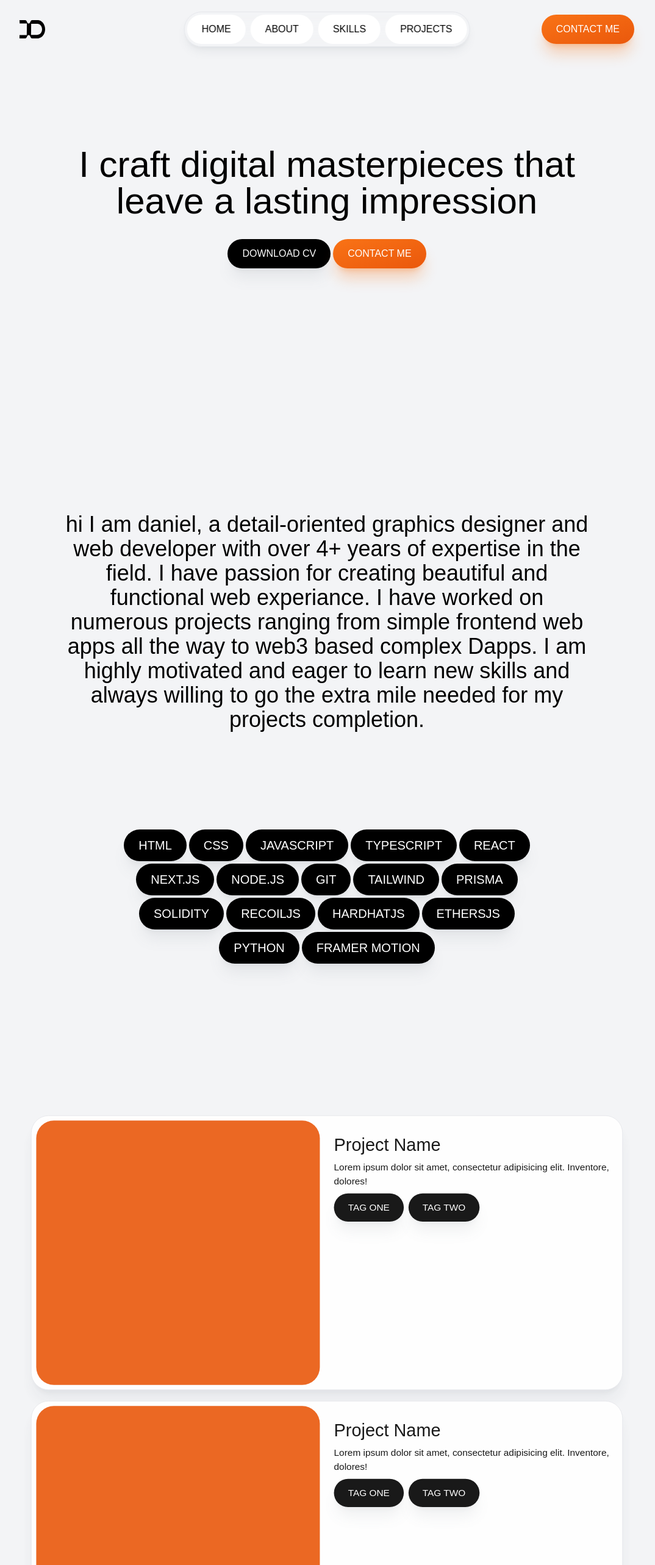
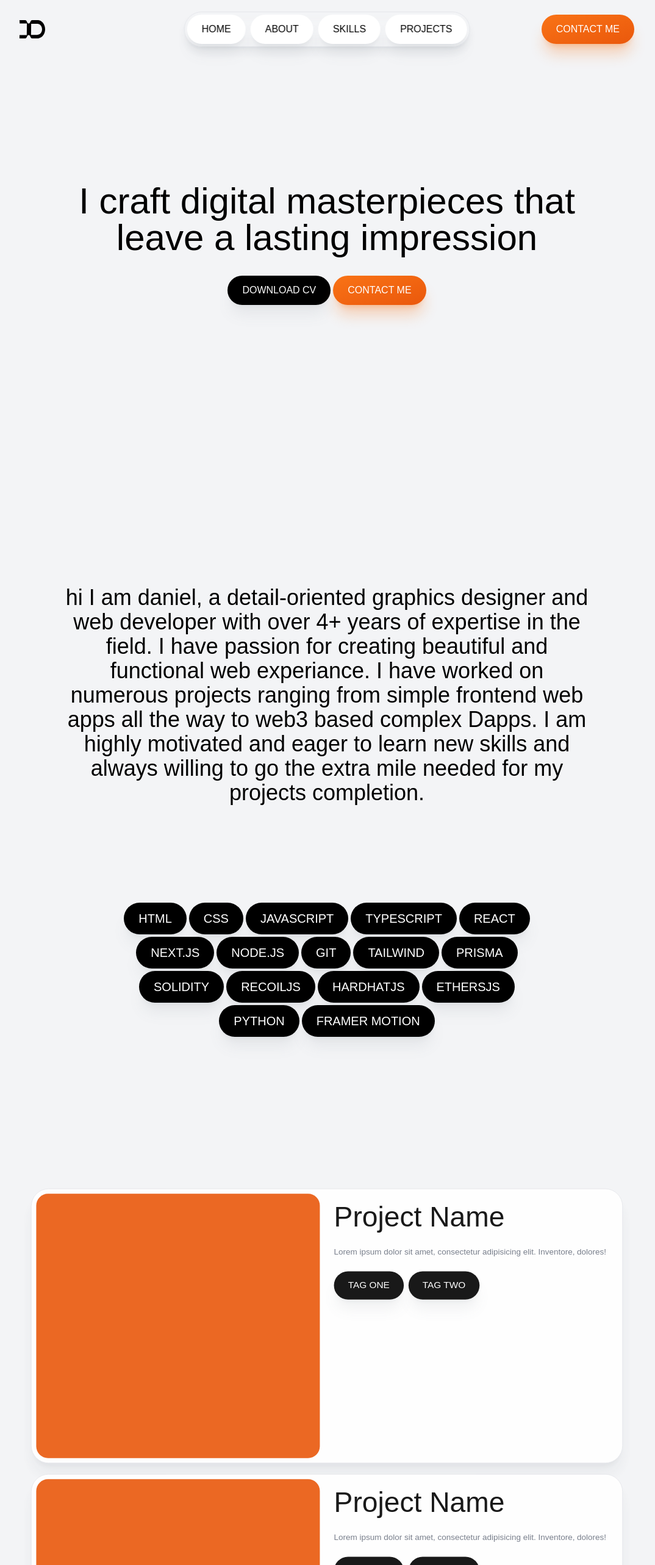
Before and after one commit to danielfsha/danielfisseha, a Next.js app: page / in a window 1280 px wide. Shown: the top 2566 px of the page at 61% size, without its empty margins (104-1178 px from the left). Built offline with nearby package versions, Linux system fonts and the light colour scheme; a web font is replaced by a local one.

Commit message:
made consitent styling for the cards

```diff
--- a/app/globals.css
+++ b/app/globals.css
@@ -29,7 +29,7 @@
   }
 
   .nav__link {
-    @apply text-black bg-white border shadow-gray-500/10 uppercase px-6 py-3 rounded-full border-none shadow-none;
+    @apply text-black bg-white border shadow-xl shadow-gray-500/10 uppercase px-6 py-3 rounded-full border-none;
   }
 
   .btn__primary {
--- a/components/Hero.jsx
+++ b/components/Hero.jsx
@@ -6,7 +6,7 @@ function Hero() {
   return (
     <section
       id="#hero"
-      className="flex flex-col items-center justify-center min-h-[85vh]"
+      className="flex flex-col items-center justify-center h-screen"
     >
       <motion.div
         initial={{ y: "-50%", opacity: 0 }}
--- a/components/ProjectCard.jsx
+++ b/components/ProjectCard.jsx
@@ -17,15 +17,17 @@ function ProjectCard() {
         scale: scaleProgess,
         opacity: opacityProgess,
       }}
-      className="flex flex-col space-x-0 p-2 bg-white border shadow-xl rounded-4xl shadow-gray-500/10 rounded-[var(--border-radius)] transition-all cursor-pointer lg:flex-row lg:space-y-2 lg:space-x-6"
+      className="flex flex-col space-x-0 p-2 bg-white border shadow-xl shadow-gray-500/10 rounded-[var(--border-radius)] transition-all cursor-pointer lg:flex-row lg:space-y-4 lg:space-x-6"
     >
       {/* project image */}
-      <div className="flex-1 min-h-[450px] bg-orange-600 rounded-[var(--border-radius)] overflow-hidden hero__texture"></div>
+      <div className="flex-1 min-h-[450px] bg-orange-600 rounded-[20px] rounded- overflow-hidden"></div>
 
       {/* project details */}
-      <div className="flex flex-1 flex-col justify-start items-start space-y-2">
-        <h1 className="heading pb-0 text-3xl text-left pt-4">Project Name</h1>
-        <p>
+      <div className="flex flex-1 flex-col justify-start items-start space-y-6">
+        <h1 className="text-lg font-medium text-black lg:text-5xl">
+          Project Name
+        </h1>
+        <p className="text-sm text-gray-500">
           Lorem ipsum dolor sit amet, consectetur adipisicing elit. Inventore,
           dolores!
         </p>
```
